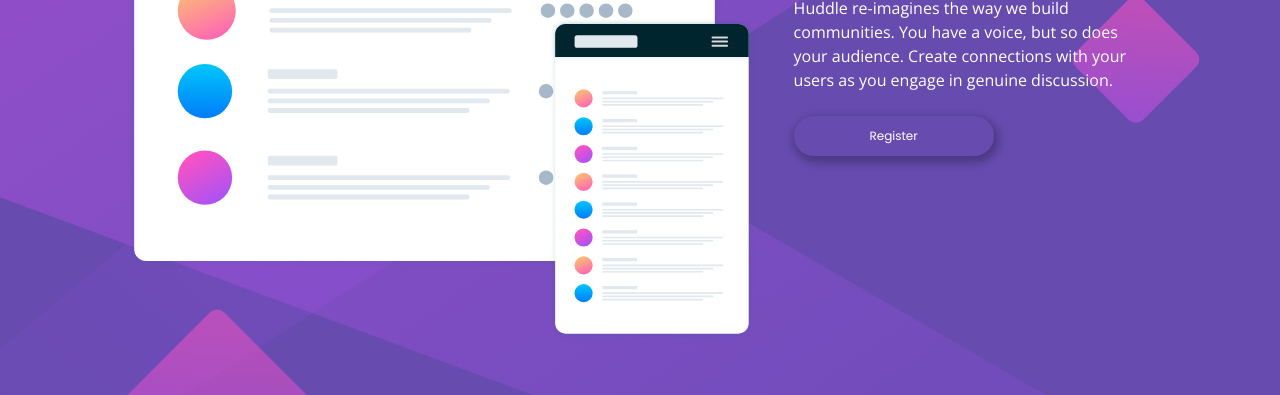
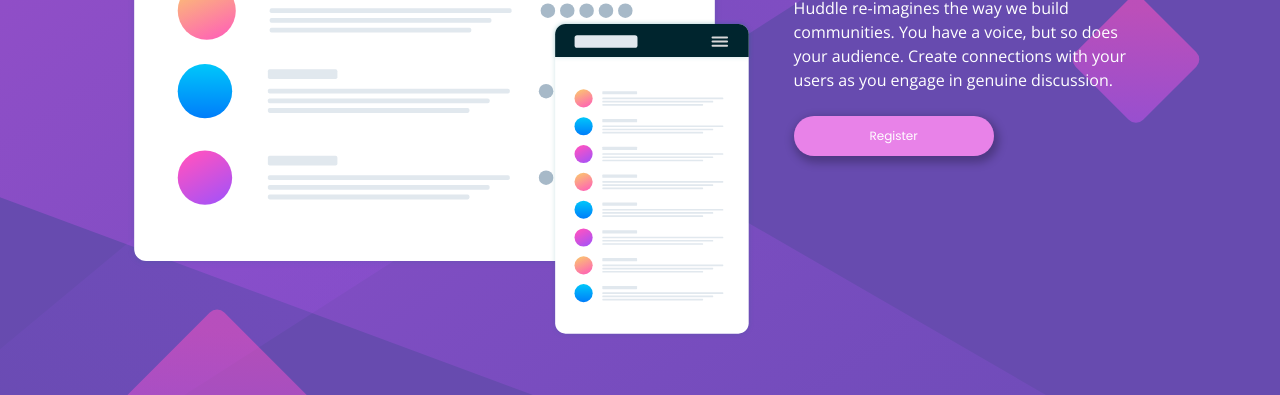
Before and after one commit to beqarion/FEMentor-huddle-landing-page-with-single-introductory-section, a plain HTML site: page index.html in a window 1280 px wide. In both pictures the pointer is over the button "Register". Shown: the part 321-716 px from the top of the page. Drawn offline with nearby package versions, Linux system fonts and the light colour scheme.

Commit message:
s commit

```diff
--- a/css/main.css
+++ b/css/main.css
@@ -96,7 +96,7 @@
   transition: var(--transition);
 }
 .info-btn:hover {
-  background: var(--violet);
+  background: var(--soft-magenta);
   color: var(--white);
   box-shadow: 2px 4px 9px 3px rgba(0, 0, 0, 0.25);
 }
@@ -142,7 +142,7 @@
     column-gap: 2.5rem;
     grid-template-columns: calc(65% - 2.5rem) 35%;
   }
-  .intro-info{
+  .intro-info {
     text-align: left;
   }
 
```
